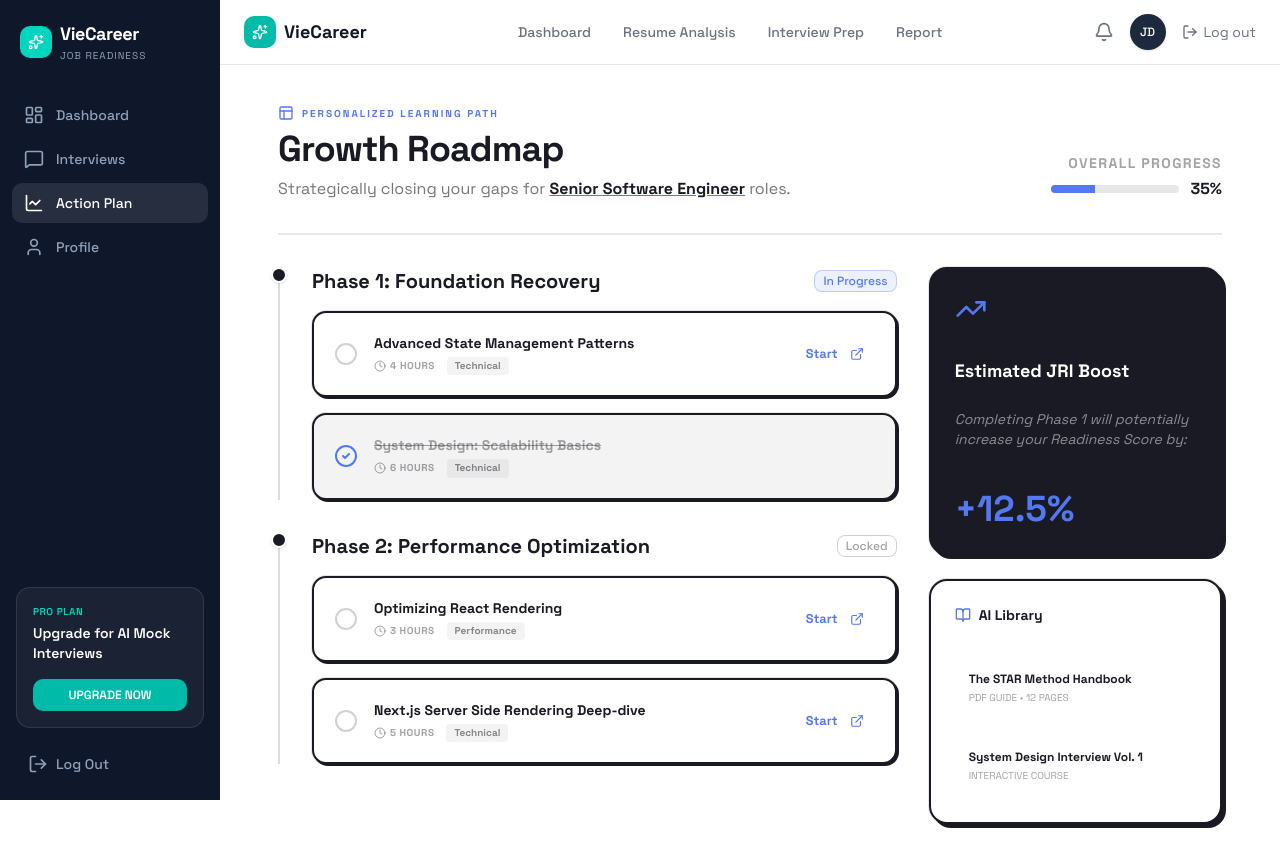
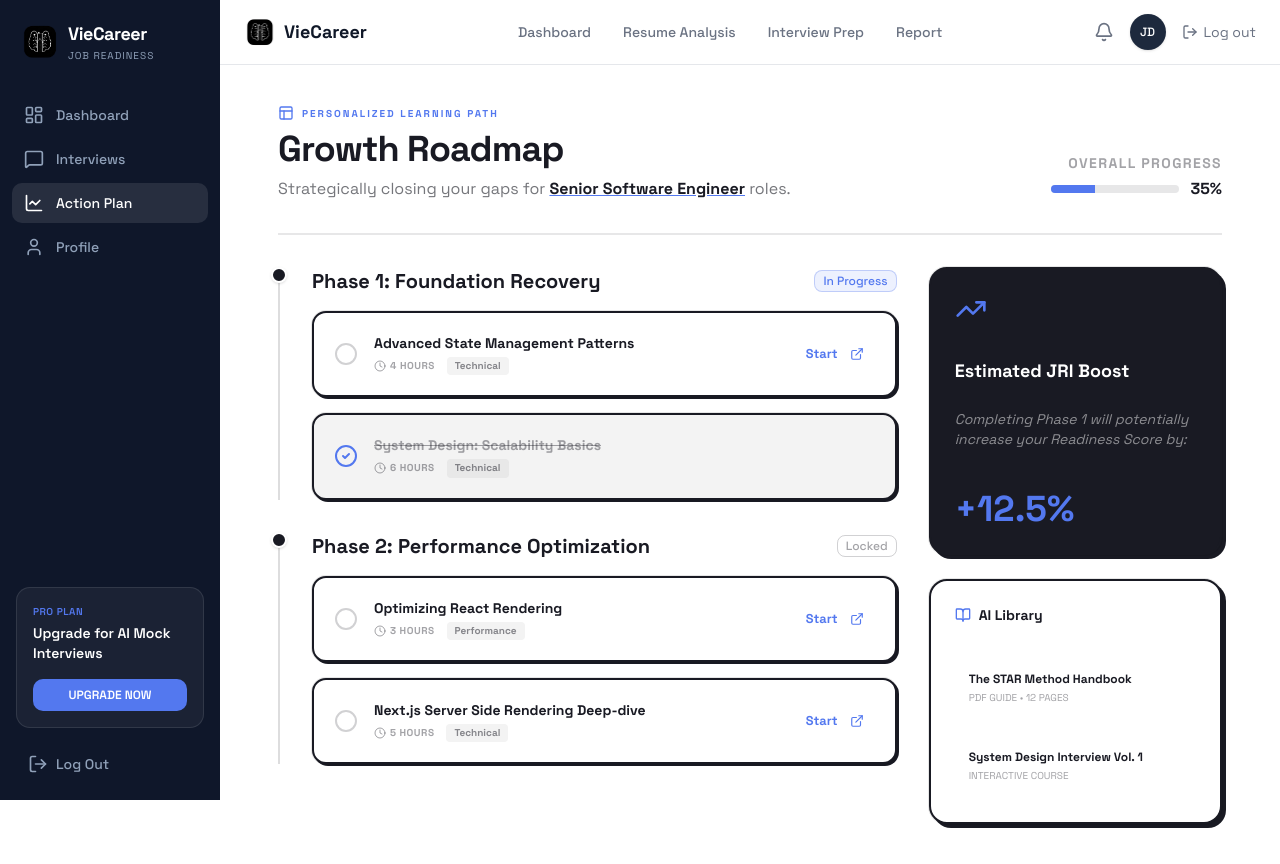
Before and after one commit to boncloudy/viecareer, a Next.js app: page /action-plan in a window 1280 px wide. Built offline with nearby package versions, Linux system fonts and the light colour scheme.

Commit message:
Add logo brand

```diff
--- a/src/app/page.tsx
+++ b/src/app/page.tsx
@@ -291,9 +291,11 @@ export default function VieCareer() {
         <div className="max-w-7xl mx-auto px-6 md:px-12 py-5 flex items-center justify-between">
           <div className="p-5 pb-8">
             <Link href="/" className="flex items-center gap-2 cursor-pointer">
-              <div className="w-8 h-8 bg-teal-400 rounded-lg flex items-center justify-center">
-                <Sparkles className="w-4 h-4 text-[#0F172A]" />
-              </div>
+              <img
+                src="/logo.png"
+                alt="Logo"
+                className="w-10 h-10 object-contain"
+              />
               <div>
                 <h1 className="text-lg font-bold tracking-tight">VieCareer</h1>
                 <p className="text-[10px] text-teal-400 uppercase tracking-widest">
--- a/src/components/sidebar.tsx
+++ b/src/components/sidebar.tsx
@@ -5,7 +5,7 @@
 import React from "react";
 import Link from "next/link";
 import { usePathname } from "next/navigation";
-import { useRouter  } from "next/navigation";
+import { useRouter } from "next/navigation";
 
 import {
   LayoutDashboard,
@@ -296,9 +296,11 @@ export function Sidebar() {
       {/* Logo */}
       <div className="p-5 pb-8">
         <Link href="/" className="flex items-center gap-2">
-          <div className="w-8 h-8 bg-teal-400 rounded-lg flex items-center justify-center">
-            <Sparkles className="w-4 h-4 text-white" />
-          </div>
+          <img
+            src="/logo.png"
+            alt="Logo"
+            className="w-10 h-10 object-contain"
+          />
           <div>
             <h1 className="text-lg font-bold tracking-tight">VieCareer</h1>
             <p className="text-[10px] text-slate-400 uppercase tracking-widest">
@@ -319,8 +321,7 @@ export function Sidebar() {
               className={`
                 flex items-center gap-3 px-3 py-2.5 rounded-lg text-sm font-medium
                 transition-all duration-200
-                ${
-                  isActive
+                ${isActive
                   ? "bg-white/10 text-white"
                   : "text-slate-400 hover:bg-white/5 hover:text-white"
                 }
@@ -336,7 +337,7 @@ export function Sidebar() {
       {/* Pro Plan Card */}
       <div className="p-4">
         <div className="bg-white/5 rounded-xl p-4 border border-white/10">
-        <p className="text-[10px] text-teal-400 uppercase tracking-wider font-semibold mb-1">
+          <p className="text-[10px] text-[#5378EF] uppercase tracking-wider font-semibold mb-1">
             Pro Plan
           </p>
           <p className="text-sm font-semibold mb-1">
@@ -344,7 +345,7 @@ export function Sidebar() {
           </p>
           <button
             onClick={() => router.push("/pricing")}
-          className="mt-3 w-full bg-teal-500 hover:bg-teal-600 text-white text-xs font-semibold py-2 px-4 rounded-lg transition-colors"
+            className="mt-3 w-full bg-[#5378EF] hover:bg-white text-white text-xs font-semibold py-2 px-4 rounded-lg transition-colors"
           >
             UPGRADE NOW
           </button>
--- a/src/components/top-navbar.tsx
+++ b/src/components/top-navbar.tsx
@@ -4,6 +4,7 @@ import React, { useState } from "react";
 import Link from "next/link";
 import { usePathname, useRouter } from "next/navigation";
 import { Bell, Sparkles, LogOut } from "lucide-react";
+import Image from "next/image";
 
 const navLinks = [
   { label: "Dashboard", href: "/dashboard" },
@@ -30,9 +31,12 @@ export function TopNavbar({ extraLinks = [] }: TopNavbarProps) {
       <div className="max-w-7xl mx-auto px-6 h-16 flex items-center justify-between">
         {/* Logo */}
         <Link href="/" className="flex items-center gap-2">
-          <div className="w-8 h-8 bg-teal-500 rounded-lg flex items-center justify-center">
-            <Sparkles className="w-4 h-4 text-white" />
-          </div>
+          {/* Thay khối div xanh bằng thẻ img */}
+          <img
+            src="/logo.png"
+            alt="VieCareer Logo"
+            className="w-8 h-8 object-contain"
+          />
           <span className="text-lg font-bold text-gray-900">VieCareer</span>
         </Link>
 
--- a/src/components/upload-dropzone.tsx
+++ b/src/components/upload-dropzone.tsx
@@ -62,10 +62,10 @@ export function UploadDropzone({
         relative flex flex-col items-center justify-center w-full p-12
         border-2 border-dashed rounded-xl transition-all duration-300 cursor-pointer
         ${isUploaded
-          ? "border-teal-400 bg-teal-50/50"
+          ? "border-[#5378EF] bg-[#5378EF]/10"
           : isUploading
           ? "border-gray-300 bg-gray-50"
-          : "border-gray-300 hover:border-teal-400 hover:bg-slate-50"
+          : "border-gray-300 hover:border-[#5378EF] hover:bg-[#5378EF]/10"
         }
       `}
     >
@@ -79,15 +79,15 @@ export function UploadDropzone({
       />
 
       {isUploading ? (
-        <Loader2 className="w-12 h-12 text-teal-500 animate-spin mb-4" />
+        <Loader2 className="w-12 h-12 text-[#5378EF] animate-spin mb-4" />
       ) : (
         <div
           className={`w-16 h-16 rounded-full flex items-center justify-center mb-4 ${
-            isUploaded ? "bg-teal-100" : "bg-gray-100"
+            isUploaded ? "bg-[#5378EF]/10" : "bg-gray-100"
           }`}
         >
           {isUploaded ? (
-            <CheckCircle2 className="w-7 h-7 text-teal-600" />
+            <CheckCircle2 className="w-7 h-7 text-[#5378EF]" />
           ) : (
             <Icon className="w-7 h-7 text-gray-500" />
           )}
```
Also changed, not shown: public/logo.png (added). Lines whose indentation alone changed are shown as unchanged.
